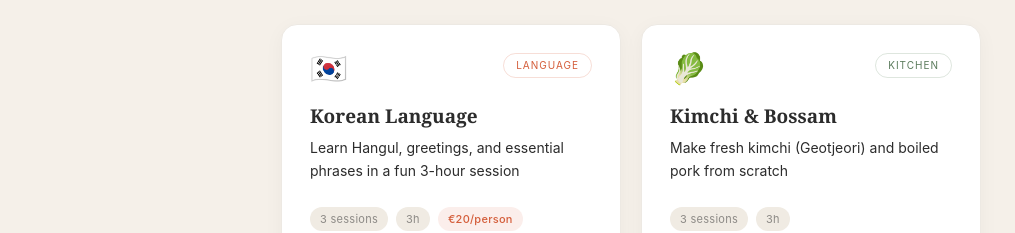
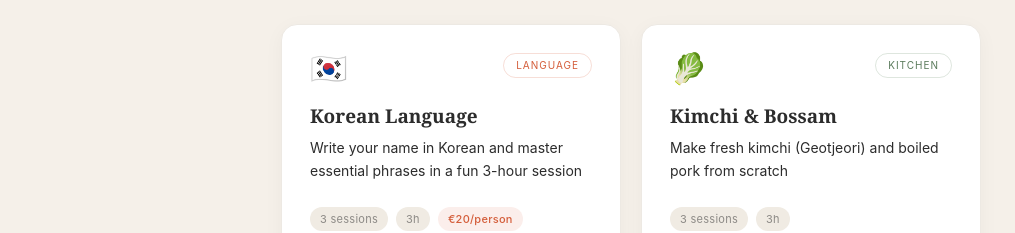
Before and after one commit to martinzx13/korean-website, a Next.js app in the folder site/: page / in a window 1280 px wide. Shown: the part 2080-2313 px from the top of the page, without its empty margins (9-1024 px from the left). Built offline with nearby package versions, Linux system fonts and the light colour scheme.

Commit message:
(UPDATE) languaje description

```diff
--- a/site/src/app/workshops/[slug]/page.tsx
+++ b/site/src/app/workshops/[slug]/page.tsx
@@ -114,8 +114,8 @@ export default async function WorkshopPage({ params }: { params: Promise<{ slug:
                 <div className="flex gap-4">
                   <span className="text-2xl leading-none font-display text-foreground/70 mt-0.5">ㄱ</span>
                   <div>
-                    <p className="text-sm font-semibold text-foreground mb-1">Hangul Foundation</p>
-                    <p className="text-sm text-foreground/55 leading-relaxed">Write and read the Korean alphabet — consonants, vowels, and batchim.</p>
+                    <p className="text-sm font-semibold text-foreground mb-1">Write Your Name in Korean</p>
+                    <p className="text-sm text-foreground/55 leading-relaxed">Learn enough Hangul — consonants, vowels, and batchim — to write and pronounce your own name.</p>
                   </div>
                 </div>
                 <div className="flex gap-4">
--- a/site/src/lib/data.ts
+++ b/site/src/lib/data.ts
@@ -13,7 +13,7 @@ export const WORKSHOPS: Workshop[] = [
     emoji: "🇰🇷",
     title: "Korean Language",
     slug: "korean-language",
-    tagline: "Learn Hangul, greetings, and essential phrases in a fun 3-hour session",
+    tagline: "Write your name in Korean and master essential phrases in a fun 3-hour session",
     sessions: 3,
     instructor: "Yebin Heo & Rebeka",
     tag: "Language",
```
